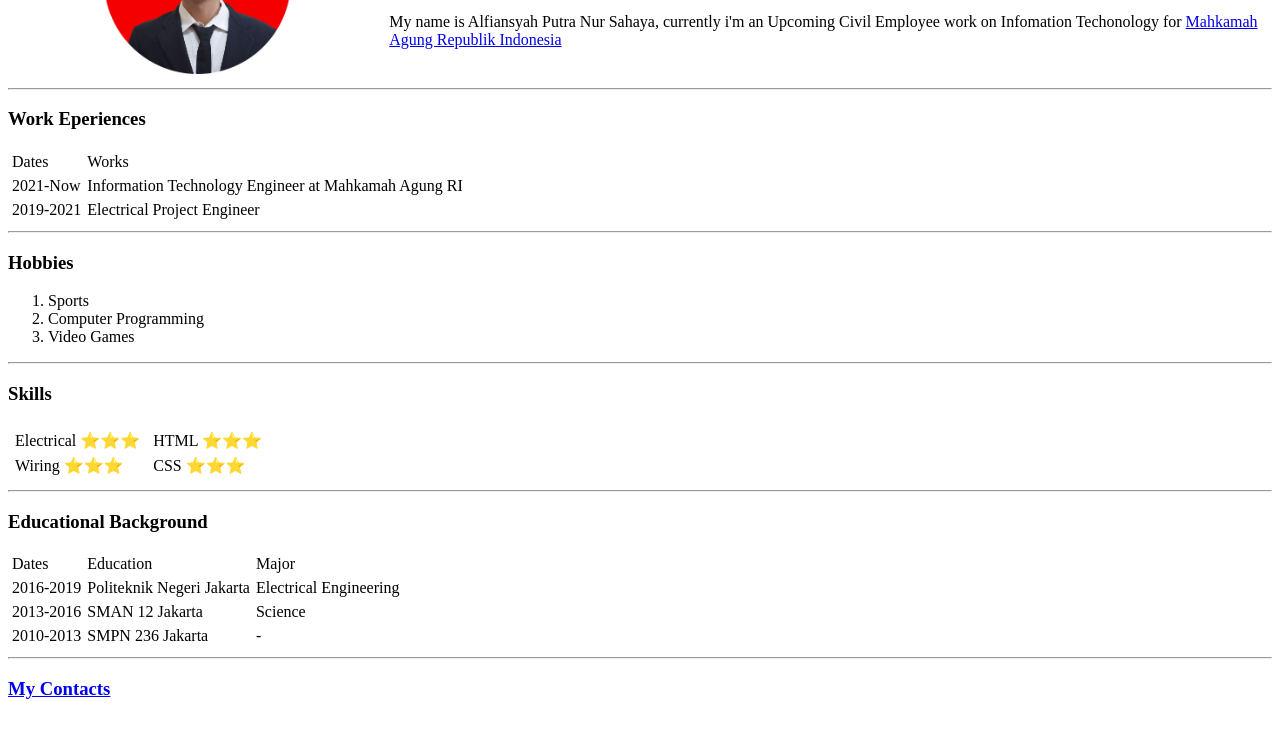
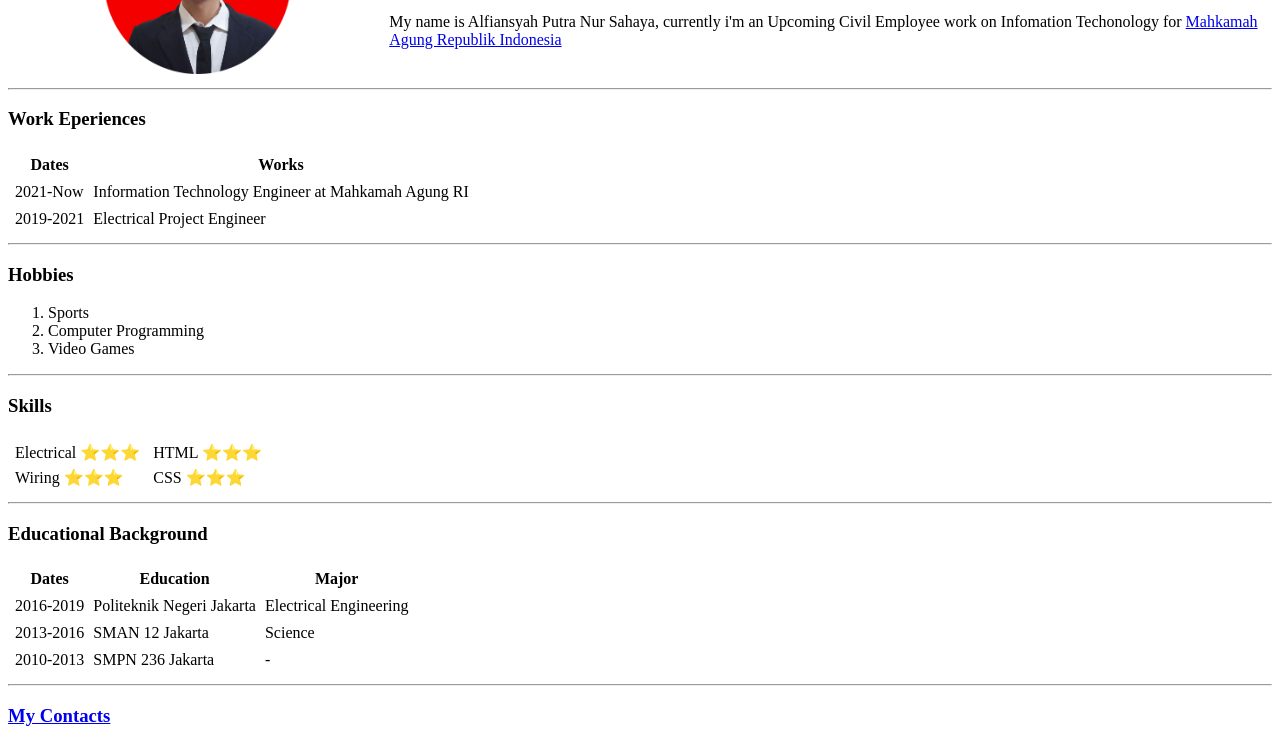
Before and after one commit to Electrics644/CV, a plain HTML site: page index.html in a window 1280 px wide. Shown: the part 124-870 px from the top of the page. Before the commit the page ends 843 px from the top, so only its background shows below. Drawn offline with Linux system fonts and the light colour scheme.

Commit message:
Update index.css

```diff
--- a/index.css
+++ b/index.css
@@ -1,16 +1,21 @@
 img{
     width: 50%;
-}
-#table1{
-    border-spacing: 0px;
 }
 td{
     padding: 2px;
 }
 
+.eb{
+    font-weight: bold;
+    text-align: center;
+}
+
 #avatar{
     text-align: center;
     width: 30%;
+}
+#table1{
+    border-spacing: 0px;
 }
 #table2{
     border-spacing: 1px;
@@ -18,3 +23,6 @@ td{
 #table3{
     border-spacing: 10px;
 }
+#table4{
+    border-spacing: 5px;
+}
```
